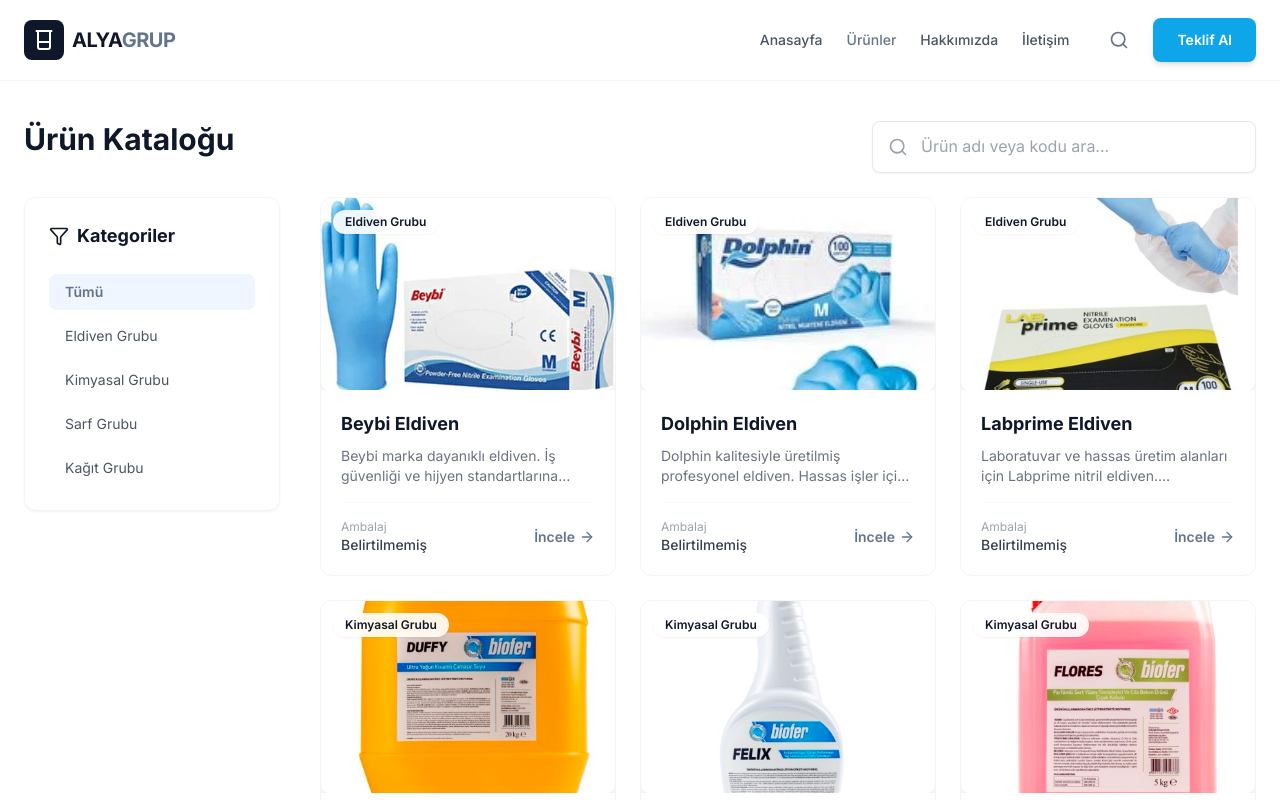
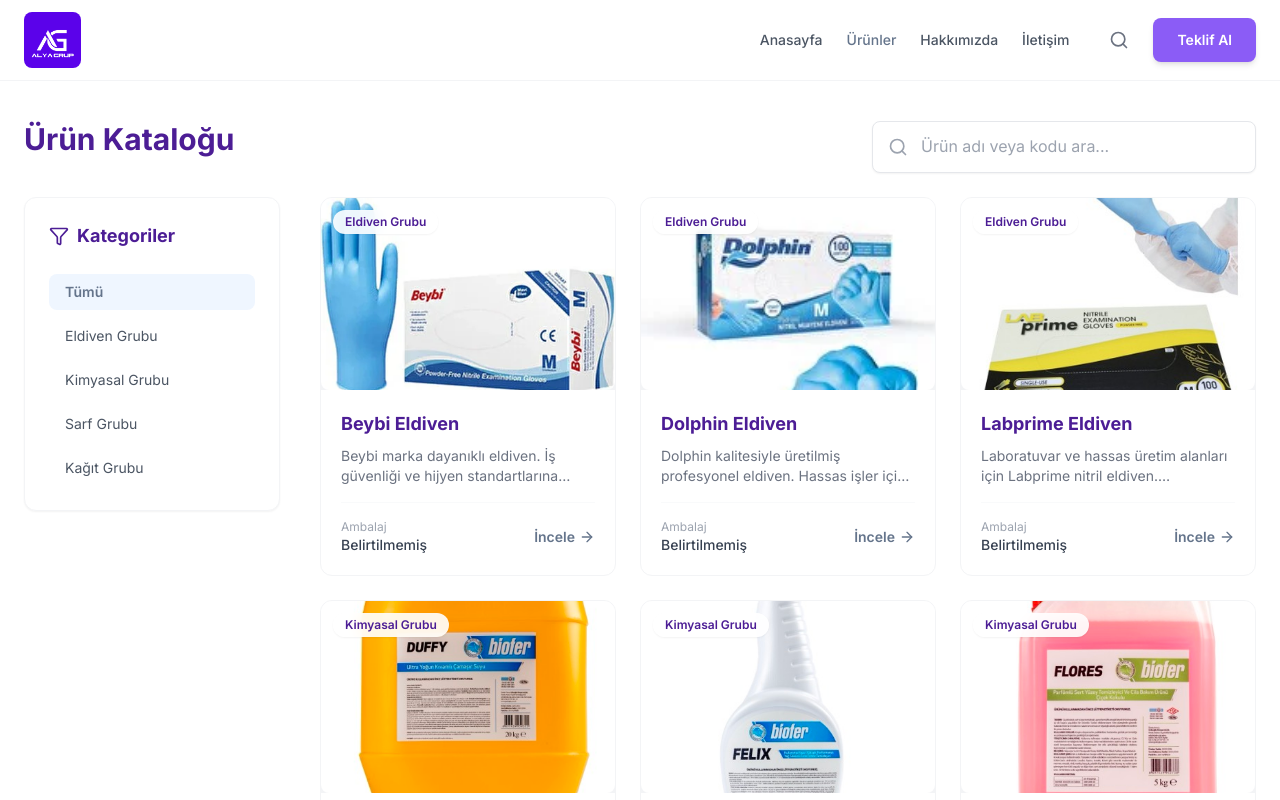
Before and after one commit to MiraiMizu/AlyaGrupTemizlik-E-Katalog, a React (Vite) app: page /products in a window 1280 px wide. Shown: the top 800 px of the page. Built offline with nearby package versions, Linux system fonts and the light colour scheme.

Commit message:
feat: apply purple corporate theme and update routing to bypass home page

```diff
--- a/src/App.jsx
+++ b/src/App.jsx
@@ -1,5 +1,5 @@
 import React from 'react';
-import { BrowserRouter, Routes, Route } from 'react-router-dom';
+import { BrowserRouter, Routes, Route, Navigate } from 'react-router-dom';
 import Navbar from './components/Navbar';
 import Footer from './components/Footer';
 import HomePage from './pages/HomePage';
@@ -22,7 +22,7 @@
             <Navbar />
             <main>
               <Routes>
-                <Route path="/" element={<HomePage />} />
+                <Route path="/" element={<Navigate to="/products" replace />} />
                 <Route path="/products" element={<ProductList />} />
                 <Route path="/products/:id" element={<ProductDetail />} />
                 <Route path="/about" element={<About />} />
--- a/src/components/Navbar.jsx
+++ b/src/components/Navbar.jsx
@@ -1,6 +1,7 @@
 import React, { useState } from 'react';
 import { Link, NavLink } from 'react-router-dom';
-import { Menu, X, Search, Beaker } from 'lucide-react';
+import { Menu, X, Search } from 'lucide-react';
+import alyaLogo from '../assets/AlyaGrupLogo.png';
 
 const Navbar = () => {
   const [isOpen, setIsOpen] = useState(false);
@@ -17,10 +18,7 @@
       <div className="container flex items-center justify-between h-20">
         {/* Logo */}
         <Link to="/" className="flex items-center gap-2 group">
-          <div className="bg-primary p-2 rounded-lg group-hover:bg-secondary transition-colors">
-            <Beaker className="w-6 h-6 text-white" />
-          </div>
-          <span className="text-xl font-bold text-primary tracking-tight">ALYA<span className="text-secondary">GRUP</span></span>
+          <img src={alyaLogo} alt="Alya Grup Logo" className="h-12 md:h-14 w-auto object-contain" />
         </Link>
 
         {/* Desktop Menu */}
--- a/src/index.css
+++ b/src/index.css
@@ -6,13 +6,13 @@
 @tailwind utilities;
 
 :root {
-  /* Renk Paleti (Premium Chemical Theme) */
-  --primary: #0f172a;
-  /* Derin Lacivert - Kurumsal ve Güçlü */
-  --primary-light: #1e293b;
-  --secondary: #0ea5e9;
-  /* Canlı Mavi/Camgöbeği - Modern ve Bilimsel */
-  --secondary-hover: #0284c7;
+  /* Renk Paleti (Alya Grup Purple Theme) */
+  --primary: #4c1d95;
+  /* Koyu Mor (Violet 900) - Kurumsal ve Güvenilir */
+  --primary-light: #5b21b6;
+  --secondary: #8b5cf6;
+  /* Canlı Mor (Violet 500) - Modern ve Dinamik */
+  --secondary-hover: #7c3aed;
   --accent: #f59e0b;
   /* Kehribar - Vurgu ve Enerji */
 
--- a/tailwind.config.js
+++ b/tailwind.config.js
@@ -7,8 +7,8 @@
     theme: {
         extend: {
             colors: {
-                primary: '#0f172a', // Slate 900
-                secondary: '#38bdf8', // Sky 400
+                primary: '#4c1d95', // Violet 900
+                secondary: '#8b5cf6', // Violet 500
             }
         },
     },
```
